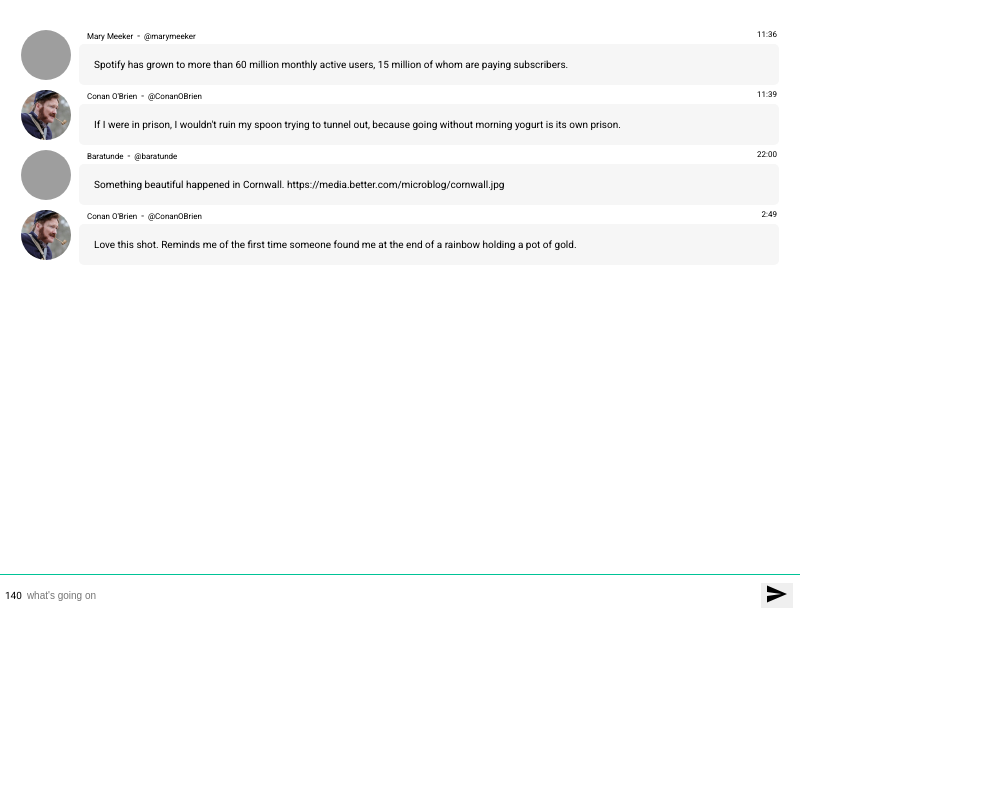
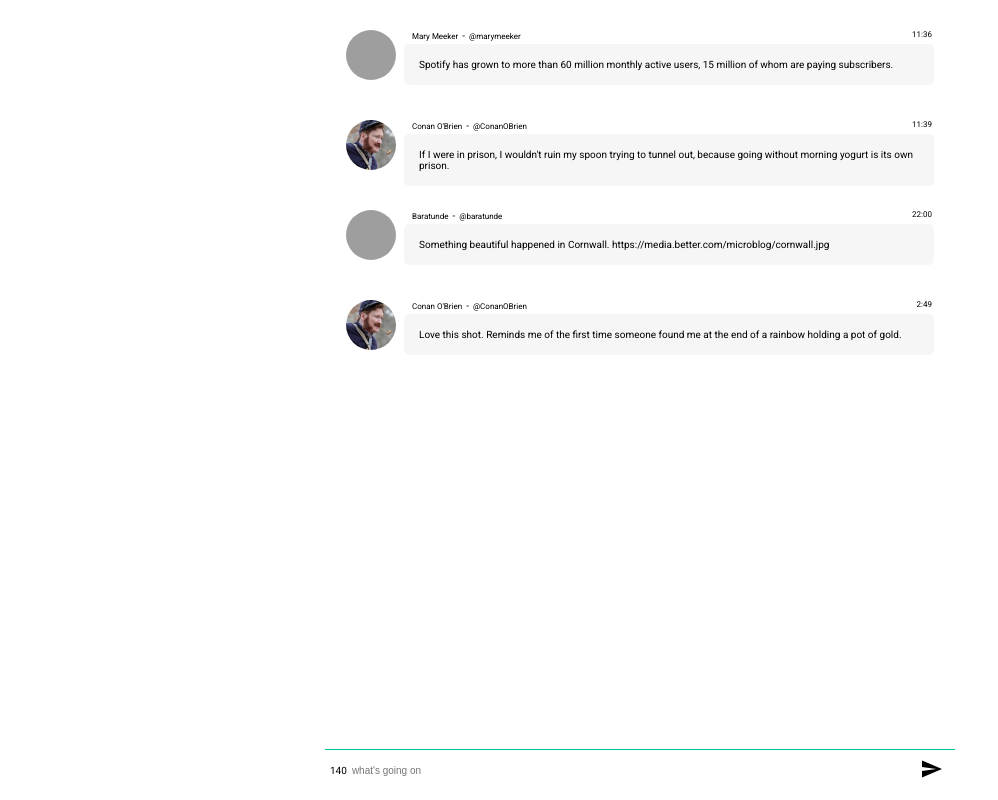
Before and after one commit to nick-barth/better, a React app: page / in a window 1280 px wide. Shown: the whole page, without its empty margins (0-998 px from the left). Built offline with nearby package versions, Linux system fonts and the light colour scheme; grey boxes are pictures that could not be loaded.

Commit message:
5.25 hours

```diff
--- a/public/index.html
+++ b/public/index.html
@@ -19,13 +19,13 @@
       work correctly both with client-side routing and a non-root public URL.
       Learn how to configure a non-root public URL by running `npm run build`.
     -->
-    <title>Server Side Rendering - Create React App</title>
+    <title>Better - Nick Barth</title>
   </head>
   <body>
     <noscript>
       Please enable javascript for this page
     </noscript>
-    <div id="root">{{SSR}}</div>
+    <div id="root"></div>
     <!--
       This HTML file is a template.
       If you open it directly in the browser, you will see an empty page.
--- a/src/components/message/index.js
+++ b/src/components/message/index.js
@@ -13,19 +13,28 @@ export default class Message extends Component {
         super(props);
 
         this.state = {
-            isActiveUser: props.user.active_user ? true : false
+            isActiveUser: props.user.active_user ? true : false,
+            fadeIn: false
         };
+
+        props.transition ? setTimeout(() => this.fireTransition(), 150) : null;
 
     }
 
+    fireTransition() {
+        this.setState({
+            fadeIn:true
+        });
+    }
+
     render() {
-        const { isActiveUser } = this.state;
-        const { user, post } = this.props;
+        const { isActiveUser, fadeIn } = this.state;
+        const { user, post, transition } = this.props;
 
         const portrait = <div className="message__image" style={{backgroundImage: `url(imgs/${user.username}.jpg)`}} />;
 
         return (
-            <div className="message__container">
+            <div className={`message__container ${!transition ? 'message__container--old' : null } ${(transition && fadeIn) ? 'message__container--fadeIn' : null}`}>
                 {!isActiveUser ? portrait : null}
                 <div className={`message__message-container message__message-container--${isActiveUser ? 'activeUser' : 'other'}`}>
                     <div className={`message__info message__info--${isActiveUser ? 'activeUser' : 'other'}`}>
--- a/src/components/message/style.css
+++ b/src/components/message/style.css
@@ -2,6 +2,17 @@
     padding: 0 2.1em;
     display:flex;
     margin-bottom: 1em;
+    height: 8em;
+    transition: 500ms all;
+    transform: scale(.1) translateX(0em);
+}
+
+.message__container--old {
+    transform: scale(1) translateX(0rem);
+}
+
+.message__container--fadeIn {
+    transform: scale(1) translateX(0rem);
 }
 
 .message__container:nth-child(1) {
@@ -68,6 +79,7 @@
     width:100%;
     height:100%;
     cursor:pointer;
+    box-sizing: border-box;
 }
 
 
@@ -92,7 +104,7 @@
 
 .message__calender-icon {
     height:.8em;
-    margin-left:.25em;
+    margin-right:.25em;
 }
 
 .message__card-front,
@@ -123,6 +135,7 @@
     background-color:#291941;
     color:white;
 }
+
 .message__card:hover .message__card-front {
     -moz-transform: rotateX(180deg);
     -ms-transform: rotateX(180deg);
--- a/src/components/reply/index.js
+++ b/src/components/reply/index.js
@@ -42,20 +42,23 @@ class Reply extends Component {
         if (reply.length === 0){
             return;
         }
+        // API call example
+        // In a production app I think rarely this is how it is done however, I would build my own API wrapper that would interact with my store,
+        // so I wouldn't have to do anything with api or store in the component
+        // fetch('http://localhost:3001/api/reply', {
+        //     method: 'POST',
+        //     headers: {
+        //         'Accept': 'application/json',
+        //         'Content-Type': 'application/json',
+        //     },
+        //     body: JSON.stringify({
+        //         reply: reply
+        //     })
+        // }).catch(res => {
+        // });
 
-        fetch('http://localhost:3001/api/reply', {
-            method: 'POST',
-            headers: {
-                'Accept': 'application/json',
-                'Content-Type': 'application/json',
-            },
-            body: JSON.stringify({
-                reply: reply
-            })
-        }).catch(res => {
-            this.props.postsActions.addReply(reply);
-            this.setState({reply: '', charactersLeft: 140});
-        });
+        this.props.postsActions.addReply(reply);
+        this.setState({reply: '', charactersLeft: 140});
     }
 
 
--- a/src/components/reply/style.css
+++ b/src/components/reply/style.css
@@ -4,6 +4,9 @@
     height: 2.5rem;
     justify-content: center;
     font-size:1em;
+    font-size: 1em;
+    z-index: 100000;
+    background-color: white;
 }
 
 .reply__input {
--- a/src/index.css
+++ b/src/index.css
@@ -1,4 +1,8 @@
 @import url('https://fonts.googleapis.com/css?family=Roboto');
+
+html, body {
+  height:100%;
+}
 
 body {
   margin: 0;
@@ -14,4 +18,5 @@ body {
 input, button, submit {
   outline: none;
   border:none;
+  background-color:white;
 }
--- a/src/layout/chat/index.js
+++ b/src/layout/chat/index.js
@@ -11,7 +11,23 @@ import './style.css'
 
 class Chat extends Component {
 
+  constructor(props) {
+    super(props);
+
+    this.state = {
+      transitionIn:false
+    };
+  }
+
+    componentWillReceiveProps(nextProps) {
+        if (this.props.posts.length !== nextProps.posts.length) {
+            this.setState({transitionIn: true});
+            this.fixedWindow.scrollIntoView({ behavior: 'smooth' });
+        }
+    }
+
   render() {
+    const { transitionIn } = this.state;
     const { posts, users } = this.props;
     const messagesByTime = posts.sort((a, b) => a.ts - b.ts);
     const formattedPosts = messagesByTime.map((post) => {
@@ -21,14 +37,16 @@ class Chat extends Component {
       }
     });
 
+
     return (
       <div className="app__container">
         <div className="chat__container">
-          {formattedPosts.map(post => {
+          {formattedPosts.map((post,i) => {
             return (
-              <Message key={post.post.id} user={post.user} post={post.post} />
+              <Message key={i} user={post.user} post={post.post} transition={(i === posts.length-1 && transitionIn === true)} />
             )
           })}
+          <div className="chat__scroll-dummy" ref={(el) => { this.fixedWindow = el; }} />
         </div>
         <div className="reply__container">
           <Reply />
--- a/src/layout/chat/style.css
+++ b/src/layout/chat/style.css
@@ -1,8 +1,20 @@
-.app__container {
-  min-height: 600px;
+#root {
+  height:100%;
   position:relative;
-  max-width:800px;
+  max-width:630px;
+  margin:auto;
+}
 
+.chat__container {
+    position: fixed;
+    width: 100%;
+    overflow-y: scroll;
+    height:700px;
+    max-width:630px;
+}
+
+.chat__scroll-dummy {
+    margin-top:12rem;
 }
 
 .reply__container {
@@ -10,5 +22,6 @@
     bottom: 0;
     border-top: 1px solid #00c397;
     width:100%;
-    height: 5.5em;
+    height: 5em;
+    background-color:white;
 }
```
Also changed, not shown: README.md.
